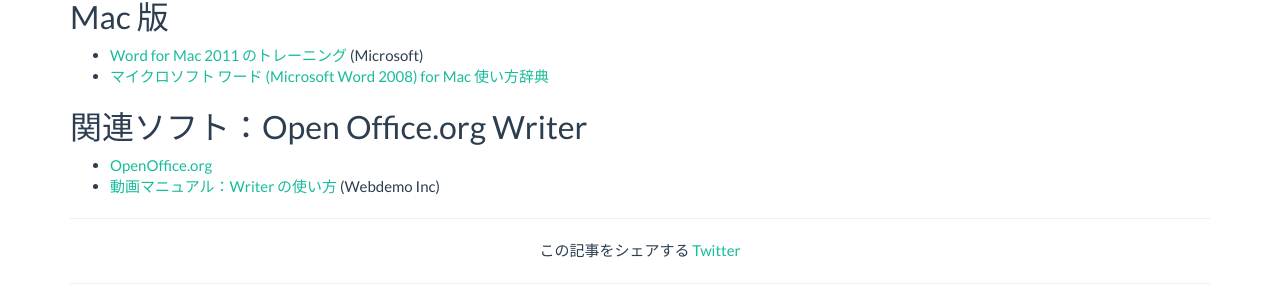
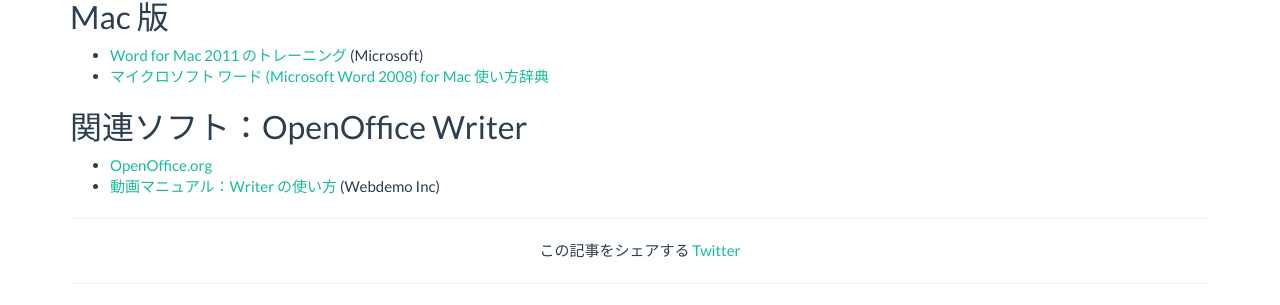
Before and after one commit to sekika/sekika.github.io, a Jekyll site: the page built from _posts/2015-11-06-word-link.md, in a window 1280 px wide. Shown: the part 521-826 px from the top of the page. Built offline with Jekyll 4.4.1, drawn with Linux system fonts in a browser that asks for light colours; nearby versions of some CDN libraries; comment, search, counter and statistics services are not loaded.

Commit message:
OpenOffice Writer

```diff
--- a/_posts/2015-11-06-word-link.md
+++ b/_posts/2015-11-06-word-link.md
@@ -20,6 +20,6 @@
 - [Word for Mac 2011 のトレーニング](https://support.office.com/ja-jp/article/Word-for-Mac-2011-%E3%81%AE%E3%83%88%E3%83%AC%E3%83%BC%E3%83%8B%E3%83%B3%E3%82%B0-b88f4636-7395-4dcc-b56c-af99307df723) (Microsoft)
 - [マイクロソフト ワード (Microsoft Word 2008) for Mac 使い方辞典](http://www.openspc2.org/reibun/Microsoft_word2008_for_mac/)
 
-## 関連ソフト：Open Office.org Writer
+## 関連ソフト：OpenOffice Writer
 - [OpenOffice.org](http://www.openoffice.org/ja/)
 - [動画マニュアル：Writer の使い方](http://www.dougamanual.com/blog/127/) (Webdemo Inc)
```
